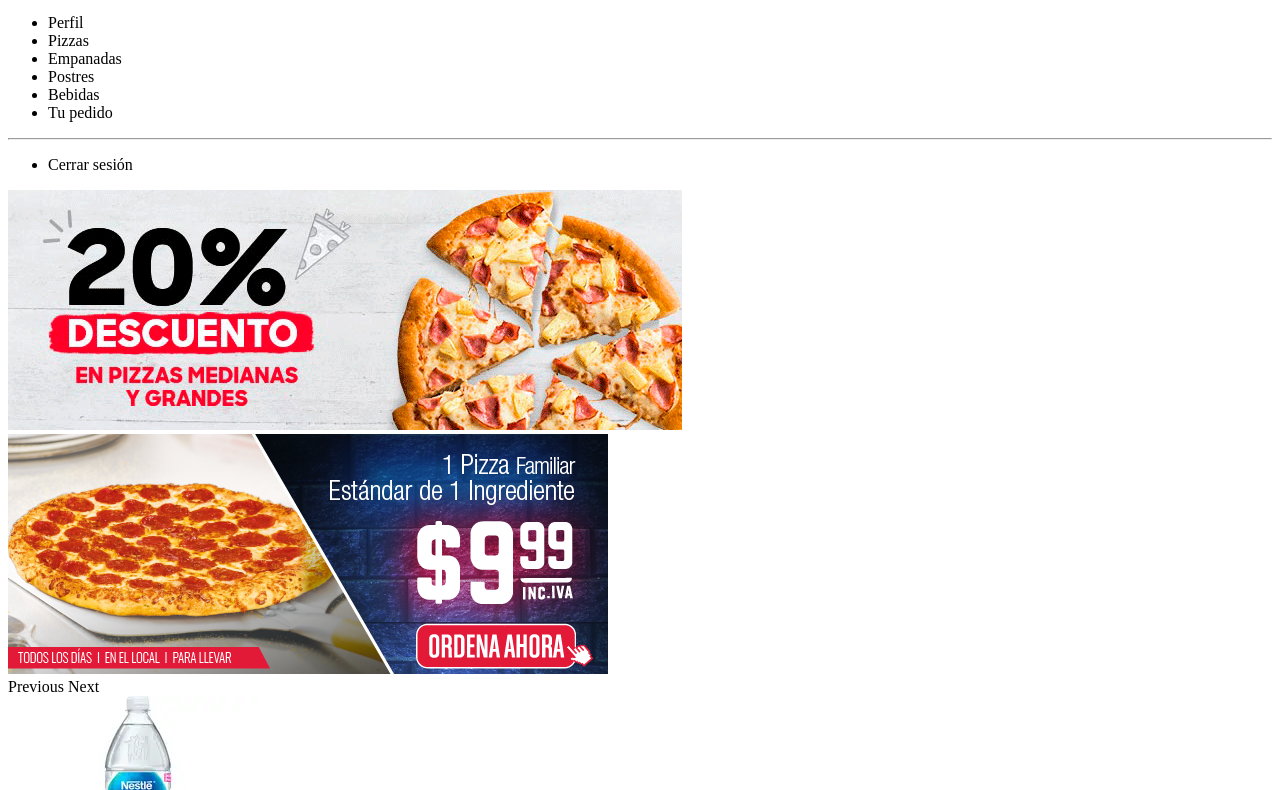
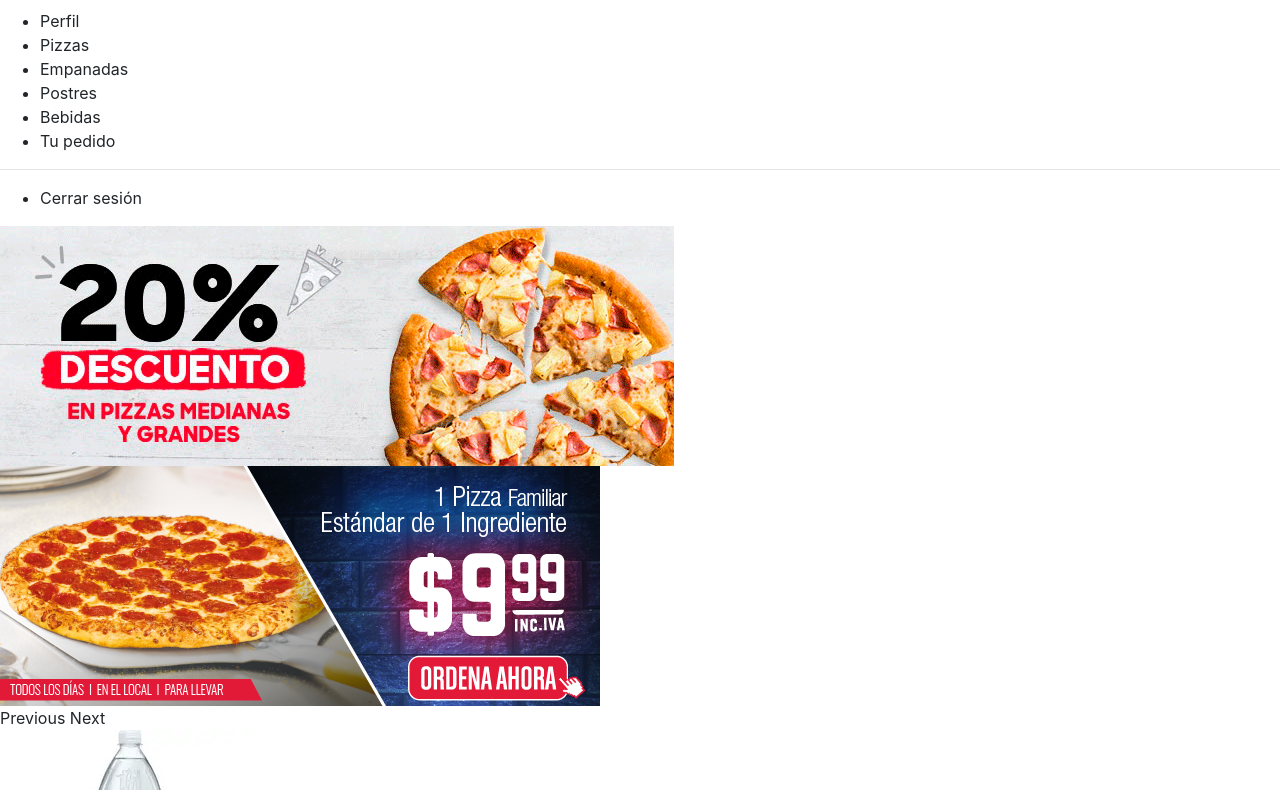
Before and after one commit to FranklinZ12/CiaoPizza, a website: page bebidas.html in a window 1280 px wide. Shown: the part 56-846 px from the top of the page. Drawn offline with nearby package versions, Linux system fonts and the light colour scheme.

Commit message:
agregado de link de bootstrap

```diff
--- a/bebidas.html
+++ b/bebidas.html
@@ -5,6 +5,7 @@
     <meta charset="UTF-8">
     <meta http-equiv="X-UA-Compatible" content="IE=edge">
     <meta name="viewport" content="width=device-width, initial-scale=1.0">
+    <link rel="stylesheet" href="https://cdn.jsdelivr.net/npm/bootstrap@4.0.0/dist/css/bootstrap.min.css" integrity="sha384-Gn5384xqQ1aoWXA+058RXPxPg6fy4IWvTNh0E263XmFcJlSAwiGgFAW/dAiS6JXm" crossorigin="anonymous">
     <title>CiaoPizza</title>
 </head>
 
```
Also changed, not shown: empanadas.html (+1 -0 lines), index.html (+1 -0 lines), login.html (+1 -0 lines), pedido.html (+1 -0 lines), pizzas.html (+1 -0 lines), postres.html (+1 -0 lines), register.html (+1 -0 lines), team.html (+1 -0 lines).
